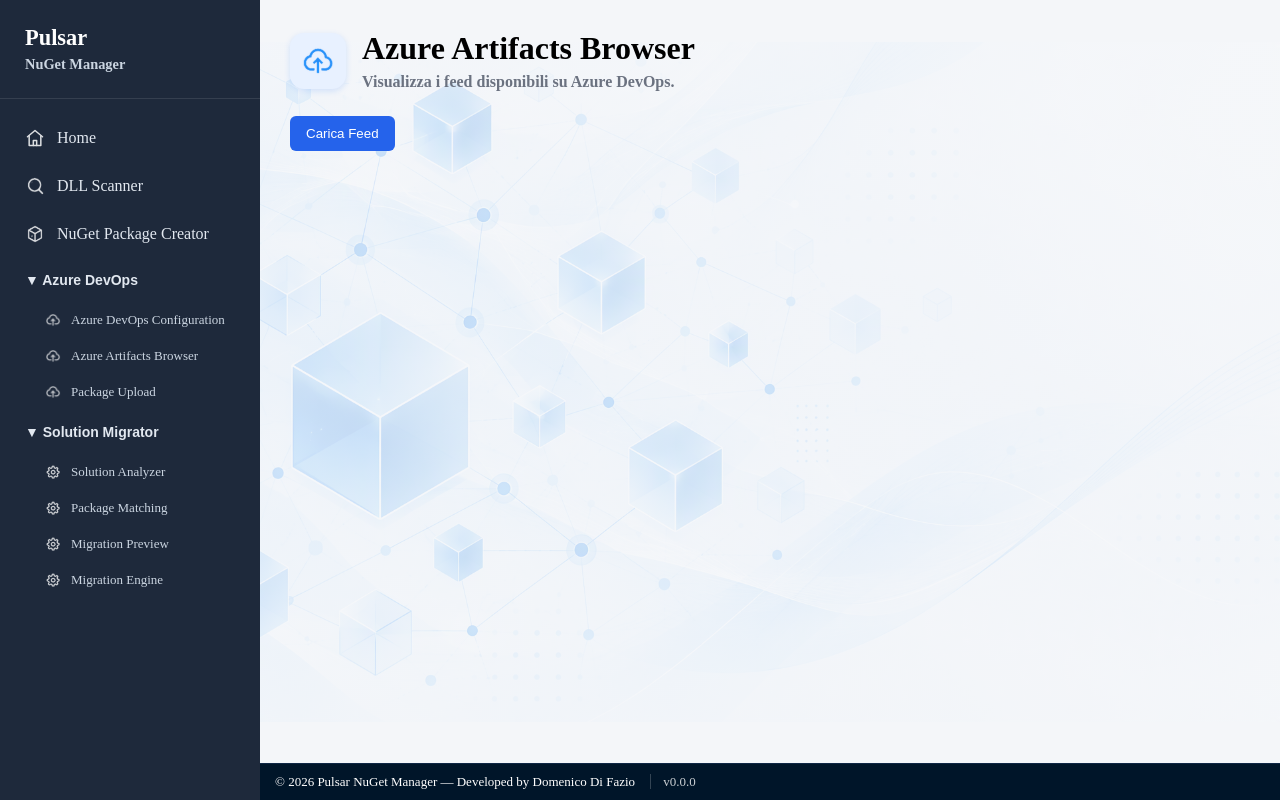
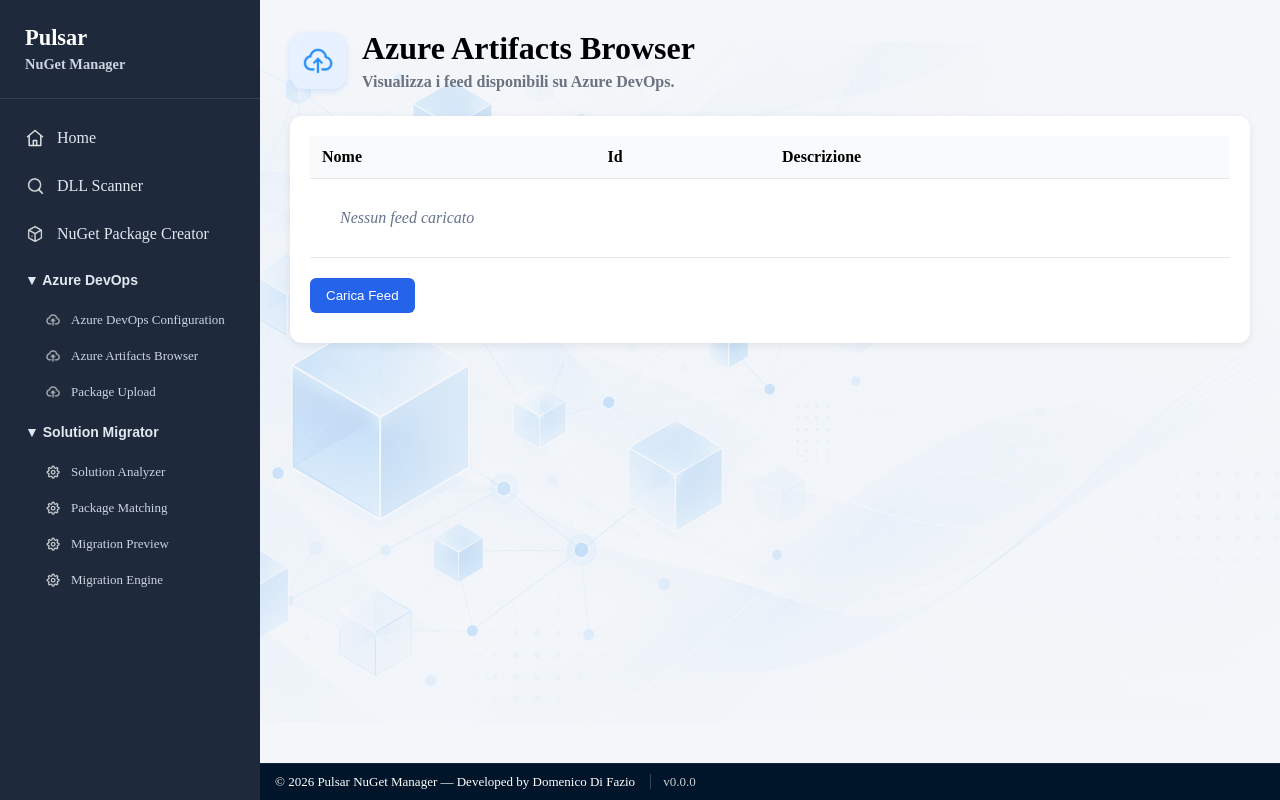
Before and after one commit to DomenicoDiFazio/Pulsar.NugetManager, an ASP.NET Core app: page /azure-artifacts in a window 1280 px wide. Run offline with ASP.NET Core 8, Linux system fonts and the light colour scheme; style sheets or scripts are compiled from the project's sources.

Commit message:
Modificata la sezione Azure Artifacts Browser in maniera tale che la pagina iniziale non sia vuota ma contenga una tabella vuota con indicazione di nessun feed caricato

```diff
--- a/Components/Pages/AzureArtifactsBrowser.razor
+++ b/Components/Pages/AzureArtifactsBrowser.razor
@@ -26,22 +26,11 @@
 
     </div>
 
-    <button class="load-button"
-            disabled="@IsLoading"
-            @onclick="LoadFeedsAsync">
-
-        @(IsLoading
-                ? "Caricamento..."
-                : "Carica Feed")
-
-    </button>
     @if (IsLoading)
     {
         <LoadingSpinner Overlay="true" />
     }
 
-    @if (Feeds.Any())
-    {
     <div class="result-card">
 
         <table class="feeds-table">
@@ -56,6 +45,8 @@
 
             <tbody>
 
+                @if (Feeds.Any())
+                {
                     @foreach (var feed in Feeds)
                     {
                         <tr>
@@ -64,13 +55,35 @@
                             <td>@feed.Description</td>
                         </tr>
                     }
+                }
+                else
+                {
+                    <tr>
+                        <td colspan="3" class="empty-row">
+                            Nessun feed caricato
+                        </td>
+                    </tr>
+                }
 
             </tbody>
 
         </table>
 
+        <div class="table-actions">
+
+            <button class="load-button"
+                    disabled="@IsLoading"
+                    @onclick="LoadFeedsAsync">
+
+                @(IsLoading
+                                ? "Caricamento..."
+                                : "Carica Feed")
+
+            </button>
+
         </div>
-    }
+
+    </div>
     <MessageDialog @ref="messageDialog" />
 </div>
 
--- a/Components/Pages/AzureArtifactsBrowser.razor.css
+++ b/Components/Pages/AzureArtifactsBrowser.razor.css
@@ -9,6 +9,7 @@
     border-radius: 6px;
     padding: 10px 16px;
     cursor: pointer;
+    margin-bottom:10px
 }
 
 .result-card {
@@ -35,3 +36,14 @@
     background-color: #f8fafc;
     font-weight: 600;
 }
+
+.table-actions {
+    margin-top: 20px;
+}
+
+.empty-row {
+    text-align: center;
+    color: #64748b;
+    font-style: italic;
+    padding: 30px !important;
+}
```
Lines whose indentation alone changed are shown as unchanged.
